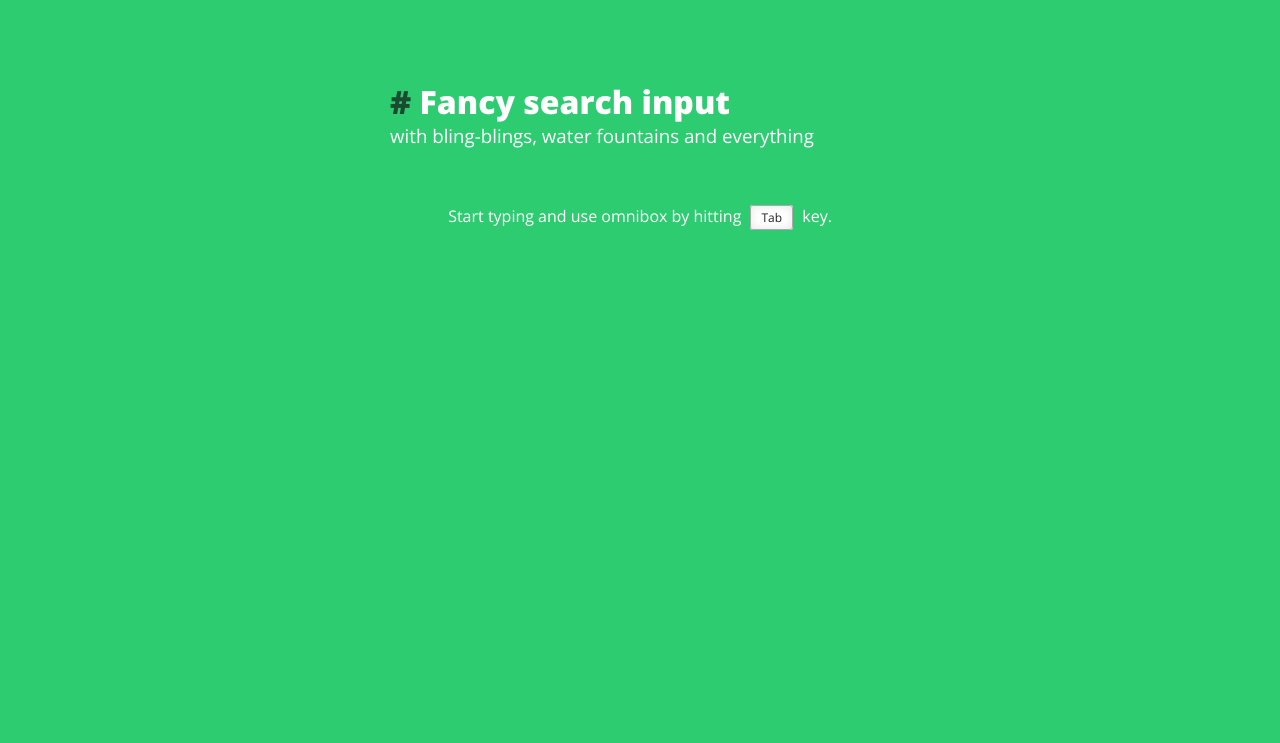
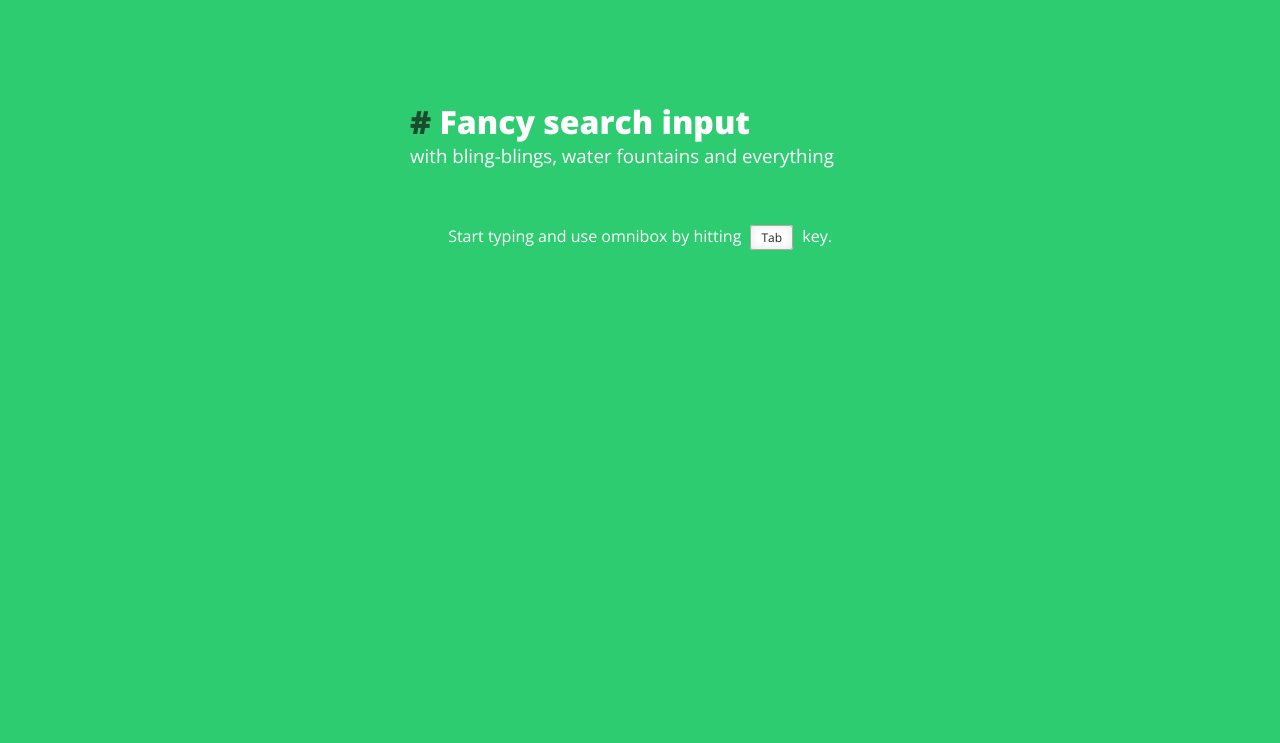
Before and after one commit to zniszcz/fancy-search, a website: page index.html in a window 1280 px wide. Shown: the top 743 px of the page. Drawn offline with nearby package versions, Linux system fonts and the light colour scheme.

Commit message:
RWD little fixes

```diff
--- a/assets/main.css
+++ b/assets/main.css
@@ -15,6 +15,8 @@ body {
   width: 100%;
   max-width: 500px;
   margin: 10vh auto;
+  box-sizing: border-box;
+  padding: 20px;
 }
 nav#sign-bar {
   background: #2c3e50;
@@ -141,6 +143,7 @@ button#showToDo {
 }
 .fancy-search .button:active,
 .fancy-search .button.active {
+  transition: .1s all ease-in;
   background: #fff;
   color: #222;
   /*box-shadow: 0 0 100% rgba(255, 255, 255, 0.1) inset;*/
--- a/index.html
+++ b/index.html
@@ -26,7 +26,6 @@
           <ul class="todo" ng-class=" todoHidden ? '' : 'show'">
             <li>Huge mass of bling-blings</li>
             <li>Arrow up/down navigation between hints</li>
-            <li>Get arget to the search bar</li>
             <li>Prefixes, code minification and concatenation</li>
             <li>Tests</li>
           </ul>
```
Also changed, not shown: dist/fancy-search.js.
